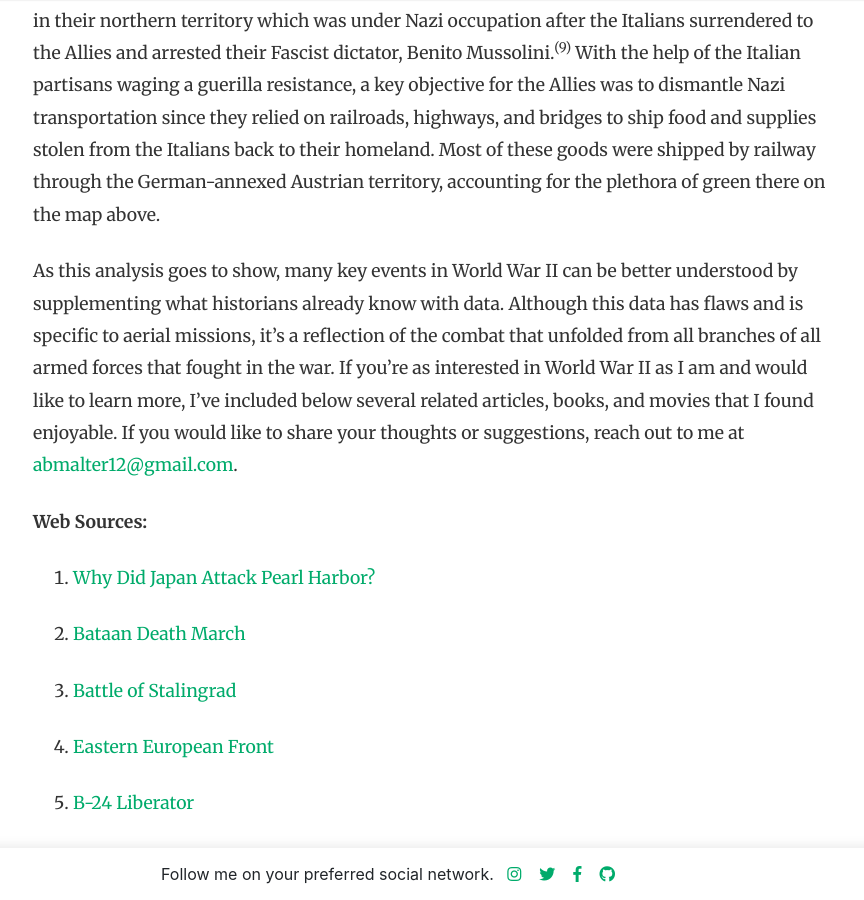
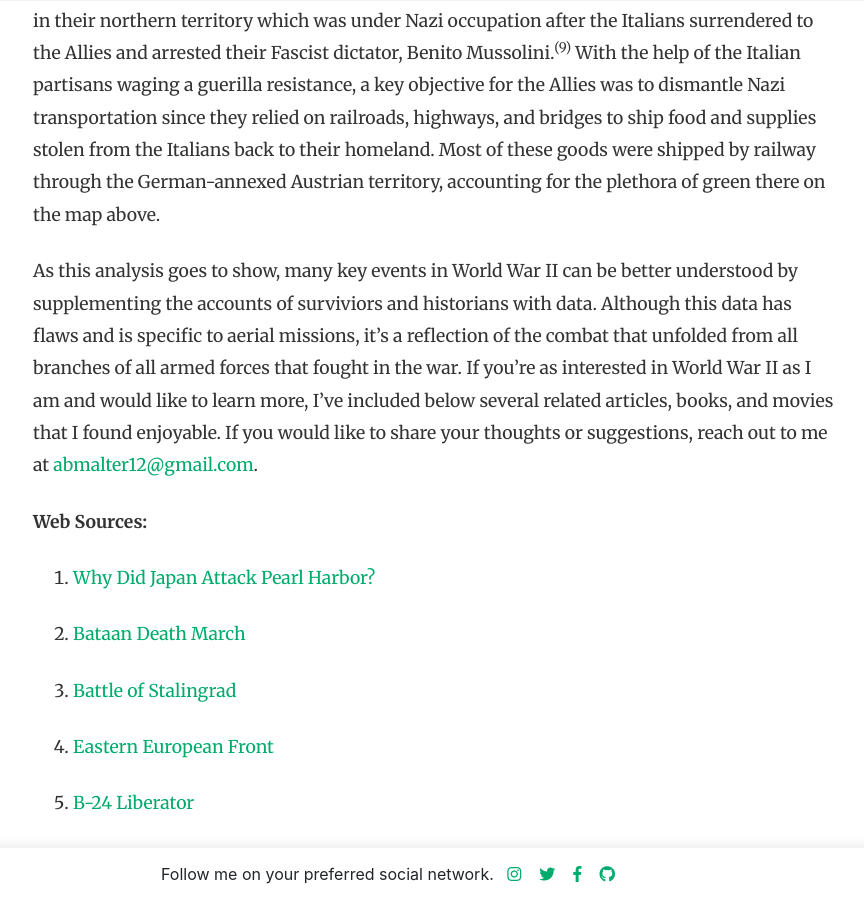
Before and after one commit to malteranalytics/malteranalytics.github.io, a Jekyll site: the page built from _posts/2020-04-01-ww2-strategy.md, in a window 1280 px wide and 900 px high, scrolled down 8456 px. Shown: the whole window, without its empty margins (252-1116 px from the left). Built offline with Jekyll 4.4.1, drawn with Linux system fonts in a browser that asks for light colours; nearby versions of some CDN libraries; comment, search, counter and statistics services are not loaded.

Commit message:
Update 2020-04-01-ww2-strategy.md

```diff
--- a/_posts/2020-04-01-ww2-strategy.md
+++ b/_posts/2020-04-01-ww2-strategy.md
@@ -107,7 +107,7 @@ In the south of Europe, Italy endured as severe an aerial assault as any other c
 
 
 
-As this analysis goes to show, many key events in World War II can be better understood by supplementing what historians already know with data.  Although this data has flaws and is specific to aerial missions, it's a reflection of the combat that unfolded from all branches of all armed forces that fought in the war.  If you're as interested in World War II as I am and would like to learn more, I've included below several related articles, books, and movies that I found enjoyable.  If you would like to share your thoughts or suggestions, reach out to me at <abmalter12@gmail.com>.
+As this analysis goes to show, many key events in World War II can be better understood by supplementing the accounts of surviviors and historians with data.  Although this data has flaws and is specific to aerial missions, it's a reflection of the combat that unfolded from all branches of all armed forces that fought in the war.  If you're as interested in World War II as I am and would like to learn more, I've included below several related articles, books, and movies that I found enjoyable.  If you would like to share your thoughts or suggestions, reach out to me at <abmalter12@gmail.com>.
 
 
 
```
